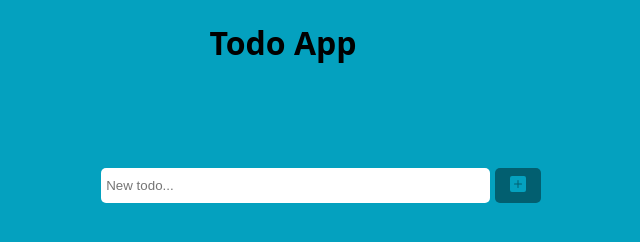
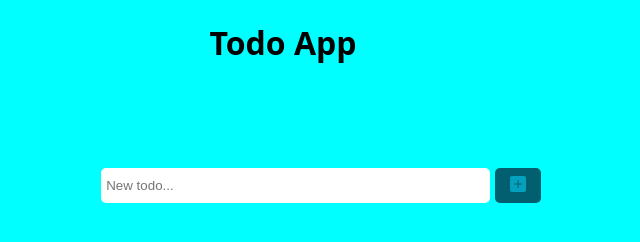
Before and after one commit to Linnea-uden/todo-app, a plain HTML site: page index.html in a window 1280 px wide. Shown: the whole page, without its empty margins (357-997 px from the left). Drawn offline with Linux system fonts and the light colour scheme.

Commit message:
Update backgrund color

```diff
--- a/style.css
+++ b/style.css
@@ -1,5 +1,6 @@
 body {
-	background: #04A1BF;
+	/* background: #04A1BF; */
+	background-color: aqua;
 	text-align: center;
 	font-family: 'Open Sans', sans-serif;
 }
```
